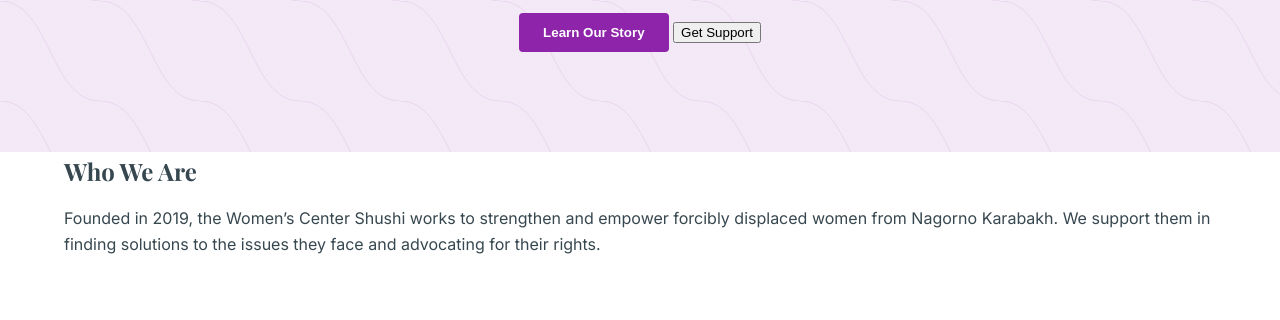
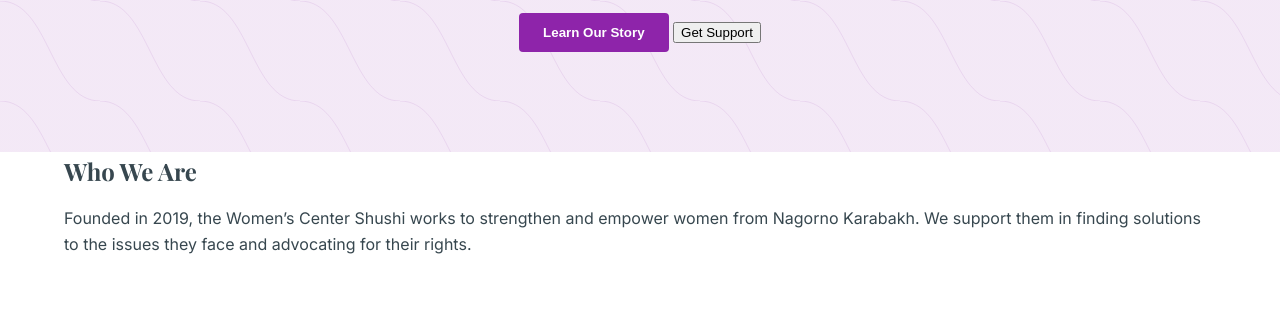
Before and after one commit to ditord/womens_center_shushi, a plain HTML site: page index.html in a window 1280 px wide. Shown: the part 408-728 px from the top of the page. Drawn offline with nearby package versions, Linux system fonts and the light colour scheme.

Commit message:
remove the expression - forcibly displaced

```diff
--- a/index.html
+++ b/index.html
@@ -30,7 +30,7 @@
 
     <section id="about" class="who-we-are">
         <h2>Who We Are</h2>
-        <p>Founded in 2019, the Women’s Center Shushi works to strengthen and empower forcibly displaced women from Nagorno Karabakh. We support them in finding solutions to the issues they face and advocating for their rights.</p>
+        <p>Founded in 2019, the Women’s Center Shushi works to strengthen and empower women from Nagorno Karabakh. We support them in finding solutions to the issues they face and advocating for their rights.</p>
     </section>
 
     <section class="vision-mission">
```
